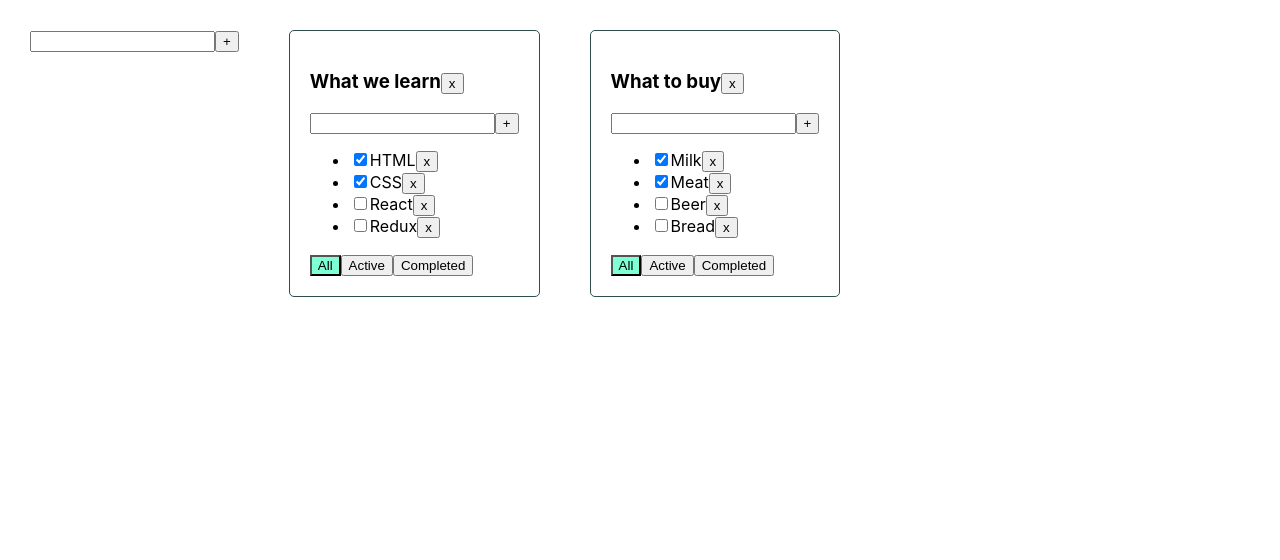
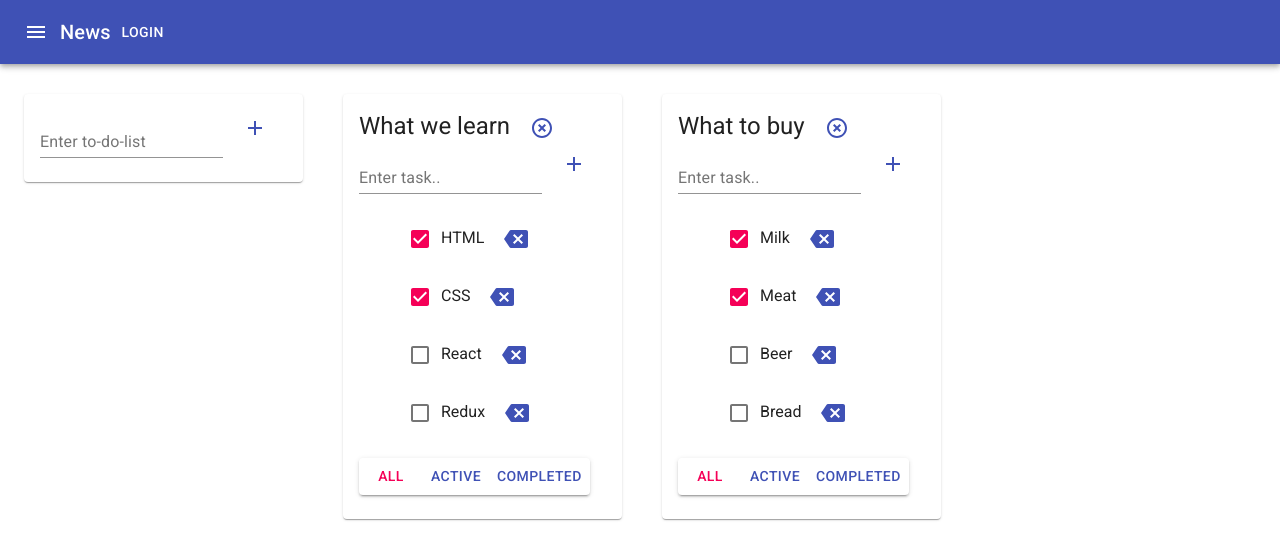
Before and after one commit to Lapa17/it-incubator-todolist-ts-lapa, a React (Create React App) app: page / in a window 1280 px wide. Shown: the top 560 px of the page. Built offline with nearby package versions, Linux system fonts and the light colour scheme.

Commit message:
added MUI

```diff
--- a/package.json
+++ b/package.json
@@ -3,6 +3,8 @@
   "version": "0.1.0",
   "private": true,
   "dependencies": {
+    "@material-ui/core": "^4.12.3",
+    "@material-ui/icons": "^4.11.2",
     "@testing-library/jest-dom": "^4.2.4",
     "@testing-library/react": "^9.3.2",
     "@testing-library/user-event": "^7.1.2",
--- a/public/index.html
+++ b/public/index.html
@@ -3,6 +3,7 @@
   <head>
     <meta charset="utf-8" />
     <link rel="icon" href="%PUBLIC_URL%/favicon.ico" />
+    <link rel="stylesheet" href="https://fonts.googleapis.com/css?family=Roboto:300,400,500,700&display=swap" />
     <meta name="viewport" content="width=device-width, initial-scale=1" />
     <meta name="theme-color" content="#000000" />
     <meta
--- a/src/App.css
+++ b/src/App.css
@@ -1,30 +1,3 @@
-.App {
-  padding: 30px;
-  display: flex;
+body{
+  font-family: Roboto;
 }
-
-.App > div {
-  margin-right: 50px;
-}
-
-.todolist {
-  border: 1px solid darkslategrey;
-  border-radius: 5px;
-  padding: 20px;
-}
-
-.error {
-  border: red 1px solid;
- }
-
- .error-message {
-  color: red;
- }
-.completed {
-  text-decoration: line-through;
-  opacity: 0.8;
-}
-
-.active-filter {
-  background-color: aquamarine;
-}
--- a/src/App.tsx
+++ b/src/App.tsx
@@ -5,6 +5,9 @@ import { SuperButton } from './components/SuperButton';
 import FullInput from './components/FullInput';
 import { SuperInput } from './components/SuperInput';
 import TodoList from "./TodoList";
+import { AppBar, Button, CardContent, Container, Grid, IconButton, Toolbar, Typography } from '@material-ui/core';
+import Card from '@material-ui/core/Card'
+import MenuIcon from '@material-ui/icons/Menu';
 
 
 export type TodoListType = {
@@ -144,7 +147,10 @@ function App() {
 
 
 
-        return <TodoList
+        return <Grid item >
+            <Card>
+                <CardContent>
+                    <TodoList
                         key={tl.id}
                         todoListID={tl.id}
                         title={tl.title}
@@ -161,15 +167,37 @@ function App() {
 
 
                     />
+                </CardContent>
+            </Card>
+        </Grid>
     })
 
 
-    return (
-        <div className="App">
-            <FullInput addItem={addTdodolist} />
+    return (<div>
+        <AppBar position="static">
+            <Toolbar>
+                <IconButton edge="start"  color="inherit" aria-label="menu">
+                    <MenuIcon />
+                </IconButton>
+                <Typography variant="h6">
+                    News
+                </Typography>
+                <Button color="inherit">Login</Button>
+            </Toolbar>
+        </AppBar>
+        <Container maxWidth="xl">
+            <Grid container className="App" spacing={5} style={{marginTop:"10px"}}>
+                <Grid item >
+                    <Card>
+                        <CardContent>
+                            <FullInput addItem={addTdodolist} label="Enter to-do-list" />
+                        </CardContent>
+                    </Card>
+                </Grid>
                 {todoListComponents}
-        </div>
-    );
+            </Grid>
+        </Container>
+    </div>);
 }
 
 export default App;
--- a/src/TodoList.tsx
+++ b/src/TodoList.tsx
@@ -5,6 +5,9 @@ import FullInput from './components/FullInput';
 import { SuperInput } from './components/SuperInput';
 import SuperSpan from './components/SuperSpan';
 import TasksMap from './components/TasksMap';
+import { ButtonGroup } from '@material-ui/core';
+import HighlightOffIcon from '@material-ui/icons/HighlightOff'
+import Typography from '@material-ui/core/Typography'
 
 type TodoListPropsType = {
     todoListID: string
@@ -51,20 +54,24 @@ const TodoList = ({ tasks, removeTask, addTask, title, changeCheked, setTodolist
 
     return (
         <div className="todolist">
-            <h3>
+            <Typography variant="h5">
                 <SuperSpan title={title} onTitleChange={onTodolistTitleChangeHandler} />
-                <SuperButton onClick={onRemoveTodoListHandler} name={'x'} />
-            </h3>
+                <SuperButton onClick={onRemoveTodoListHandler} color="primary" name={
+                        <HighlightOffIcon/>
+                } />
+            </Typography>
             <div>
                 {/* <FullInput callBack={addTask}/> */}
-                <FullInput addItem={AddTaskHandler} />
+                <FullInput addItem={AddTaskHandler} label="Enter task.."/>
             </div>
             <TasksMap tasks={taskForRender} todoListID={props.todoListID} removeTask={removeTask} changeTaskStatus={changeCheked} onNewTaskTitleChange={onTaskTitleChange} />
 
             <div>
-                <SuperButton filter={filter === 'all' ? 'all' : ''} onClick={onAllClickHandler} name='All' />
-                <SuperButton filter={filter === 'active' ? 'active' : ''} onClick={onActiveClickHandler} name='Active' />
-                <SuperButton filter={filter === 'completed' ? 'completed' : ''} onClick={onCompletedClickHandler} name='Completed' />
+                <ButtonGroup variant="contained" >
+                <SuperButton color={filter === 'all' ? "secondary" : "primary"} onClick={onAllClickHandler} name='All' />
+                <SuperButton color={filter === 'active' ? "secondary" : "primary"} onClick={onActiveClickHandler} name='Active' />
+                <SuperButton color={filter === 'completed' ? "secondary" : "primary"} onClick={onCompletedClickHandler} name='Completed' />
+                </ButtonGroup>
             </div>
         </div>
     )
--- a/src/components/FullInput.tsx
+++ b/src/components/FullInput.tsx
@@ -2,13 +2,15 @@ import React from "react"
 import { useState } from "react"
 import { SuperButton } from "./SuperButton"
 import { SuperInput } from "./SuperInput"
+import AddIcon from '@material-ui/icons/Add';
 
 type FullInputPropsType = {
     addItem: (title: string) => void
+    label:string
 }
 
 const FullInput = (props: FullInputPropsType) => {
-    const [error, setError] = useState('')
+    const [error, setError] = useState(false)
 
     const [newTaskTitle, setNewTaskTitle] = useState('')
 
@@ -18,14 +20,14 @@ const FullInput = (props: FullInputPropsType) => {
             setNewTaskTitle('')
         }
         else {
-            setError('Title is empty')
+            setError(true)
         }
     }
 
     return (<div>
 
-        <SuperInput newTitle={newTaskTitle} callBack={props.addItem} setNewTitle={setNewTaskTitle} addTaskHandler={addTaskHandler} error={error} setError={setError} />
-        <SuperButton onClick={addTaskHandler} name={'+'} />
+        <SuperInput newTitle={newTaskTitle} callBack={props.addItem} setNewTitle={setNewTaskTitle} addTaskHandler={addTaskHandler} error={error} setError={setError} label={props.label} variant={"outlined"}/>
+        <SuperButton onClick={addTaskHandler} color={"primary"} name={<AddIcon/>} />
         <div className={error ? 'error-message' : ''}>{error}</div>
     </div>
     )
--- a/src/components/SuperButton.tsx
+++ b/src/components/SuperButton.tsx
@@ -1,10 +1,12 @@
+import { Button } from '@material-ui/core'
 import React from 'react'
 import { FilterValuesType } from '../App'
 
 type ButtonPropsType = {
     onClick: () => void
-    name: string
+    name: string | JSX.Element
     filter?: string
+    color:"secondary" | "primary" | "inherit" | "default" | undefined
 
 }
 
@@ -15,10 +17,11 @@ export const SuperButton = ({ onClick, name, filter, ...props }: ButtonPropsType
 
     const onBtnClickHandler = () => onClick()
 
-    const filteredClassName = filter === 'all' || filter === 'active' || filter === 'completed' ? 'active-filter' : ''
+    const filteredClassName = filter === 'all' || filter === 'active' || filter === 'completed' ? "secondary" : "primary"
 
     return (
-        <button onClick={onBtnClickHandler} className={filteredClassName}>{name}</button>
+        // <button onClick={onBtnClickHandler} className={filteredClassName}>{name}</button>
+        <Button onClick={onBtnClickHandler} color={props.color ? props.color : "primary"} >{name}</Button>
     )
 }
 //
--- a/src/components/SuperInput.tsx
+++ b/src/components/SuperInput.tsx
@@ -1,15 +1,18 @@
 import React, { ChangeEvent, DetailedHTMLProps, InputHTMLAttributes, KeyboardEvent, SetStateAction } from 'react';
+import TextField from '@material-ui/core/TextField'
 
 type DefaultInputPropsType = DetailedHTMLProps<InputHTMLAttributes<HTMLInputElement>, HTMLInputElement>
 
 
 type InputPropsType = DefaultInputPropsType & {
     newTitle: string
-    error?: string
+    error?: boolean
+    label?:string
+    variant: "outlined" | "standard" | "filled" | undefined
     callBack: (title: string) => void
     setNewTitle: (title: string) => void
     addTaskHandler: () => void
-    setError: React.Dispatch<SetStateAction<string>>
+    setError: React.Dispatch<SetStateAction<boolean>>
 
 }
 
@@ -20,7 +23,7 @@ export const SuperInput = ({ newTitle, error, setError, callBack, setNewTitle, a
         setNewTitle(e.currentTarget.value)
     }
     const onKeyPressHandler = (e: KeyboardEvent<HTMLInputElement>) => {
-        setError('')
+        setError(false)
         if (e.key === 'Enter' && newTitle) {
             callBack(newTitle)
             addTaskHandler()
@@ -29,8 +32,15 @@ export const SuperInput = ({ newTitle, error, setError, callBack, setNewTitle, a
     }
 
     return (
-        <input onChange={onNewTitleChangeHandler} type={props.type}
+        // <input onChange={onNewTitleChangeHandler} type={props.type}
+        //     value={newTitle}
+        //     onKeyPress={onKeyPressHandler} className={error ? 'error' : ''} />
+            <TextField onChange={onNewTitleChangeHandler}
+            onKeyPress={onKeyPressHandler}
             value={newTitle}
-            onKeyPress={onKeyPressHandler} className={error ? 'error' : ''} />
+            label={props.label}
+            error={error ? error: undefined}
+            helperText={error ? "Title is empty" : ""}     />
+
     )
 }
--- a/src/components/SuperSpan.tsx
+++ b/src/components/SuperSpan.tsx
@@ -1,4 +1,5 @@
 import React, { ChangeEvent, useState } from "react"
+import TextField from '@material-ui/core/TextField'
 
 export type SuperspanPropsType = {
     title: string
@@ -23,7 +24,7 @@ const SuperSpan = (props: SuperspanPropsType) => {
     let onEditModWrite = (e: ChangeEvent<HTMLInputElement>) => setTitle(e.currentTarget.value)
 
     return edit
-        ? <input value={title} onBlur={onNoViewHandler} onChange={onEditModWrite} autoFocus />
+        ?  <TextField value={title} onBlur={onNoViewHandler} onChange={onEditModWrite} autoFocus />
         : <span onDoubleClick={onEditActivateHandler}>{props.title}</span>
 
 
--- a/src/components/TasksMap.tsx
+++ b/src/components/TasksMap.tsx
@@ -3,6 +3,8 @@ import { ChangeEvent } from "react";
 import { CheckType, TaskType } from "../App";
 import { SuperButton } from "./SuperButton";
 import SuperSpan from "./SuperSpan";
+import BackspaceIcon from '@material-ui/icons/Backspace';
+import { Checkbox, List, ListItem } from "@material-ui/core";
 
 
 
@@ -23,18 +25,16 @@ const TasksMap = (props: TaskMapType) => {
                 props.changeTaskStatus(e.currentTarget.checked, t.id, props.todoListID);
             }
             const onNewTaskTitleAdd = (newTitle: string) => {
-                debugger
                 props.onNewTaskTitleChange(newTitle, t.id)
             }
 
 
-            return <li key={t.id} className={t.isDone ? "is-done" : ""}>
-                <input type="checkbox"
-                    onChange={onChangeHandler}
+            return <List key={t.id} className={t.isDone ? "is-done" : ""}>
+                <Checkbox onChange={onChangeHandler}
                     checked={t.isDone} />
                 <SuperSpan title={t.title} onTitleChange={onNewTaskTitleAdd} />
-                <SuperButton onClick={onClickHandler} name={'x'} />
-            </li>
+                <SuperButton color="primary" onClick={onClickHandler} name={<BackspaceIcon />} />
+            </List>
         })}
 
     </ul>
```
Also changed, not shown: 1 other file (tests, documents, lock files or other folders). Lines whose indentation alone changed are shown as unchanged.
